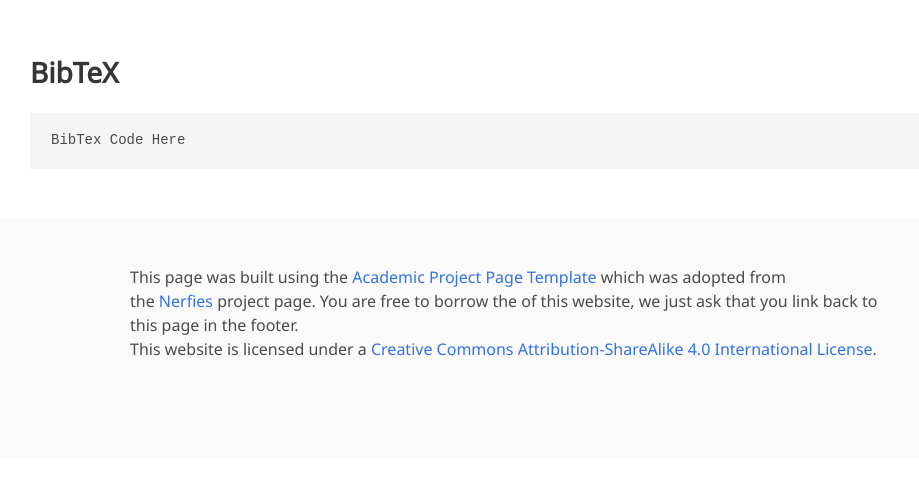
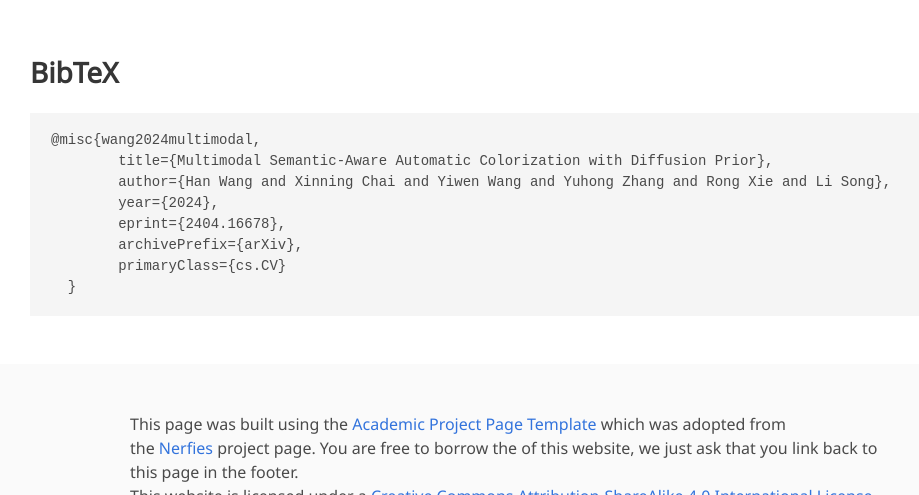
Before and after one commit to servuskk/ColorDiff-Image, a plain HTML site: page index.html in a window 1280 px wide. Shown: the part 4379-4874 px from the top of the page, without its empty margins (130-1049 px from the left). Before the commit the page ends 4836 px from the top, so only its background shows below. Drawn offline with nearby package versions, Linux system fonts and the light colour scheme; some icons are missing; a web font is replaced by a local one.

Commit message:
add bibtex

```diff
--- a/index.html
+++ b/index.html
@@ -101,7 +101,7 @@
 
                   <!-- Github link -->
                   <span class="link-block">
-                    <a href="https://github.com/ColorDiff-Image" target="_blank"
+                    <a href="https://github.com/servuskk/ColorDiff-Image" target="_blank"
                     class="external-link button is-normal is-rounded is-dark">
                     <span class="icon">
                       <i class="fab fa-github"></i>
@@ -112,7 +112,7 @@
 
                 <!-- ArXiv abstract Link -->
                 <span class="link-block">
-                  <a href="https://arxiv.org/abs/<ARXIV PAPER ID>" target="_blank"
+                  <a href="http://arxiv.org/abs/2404.16678" target="_blank"
                   class="external-link button is-normal is-rounded is-dark">
                   <span class="icon">
                     <i class="ai ai-arxiv"></i>
@@ -275,6 +275,7 @@
 
 <section class="hero is-small">
   <div class="hero-body">
+    <div class="container">
     <h2 class="title is-3">Ablation</h2>
     <div class="container">
       <div class="columns is-centered has-text-centered">
@@ -282,7 +283,7 @@
         <!-- Your image here -->
         <img src="static/images/ablation-1.png" />
       </div>
-
+    </div>
   </div>
 </div>
 </div>
@@ -323,7 +324,14 @@
   <section class="section" id="BibTeX">
     <div class="container is-max-desktop content">
       <h2 class="title">BibTeX</h2>
-      <pre><code>BibTex Code Here</code></pre>
+      <pre><code>@misc{wang2024multimodal,
+        title={Multimodal Semantic-Aware Automatic Colorization with Diffusion Prior},
+        author={Han Wang and Xinning Chai and Yiwen Wang and Yuhong Zhang and Rong Xie and Li Song},
+        year={2024},
+        eprint={2404.16678},
+        archivePrefix={arXiv},
+        primaryClass={cs.CV}
+  }</code></pre>
     </div>
 </section>
 <!--End BibTex citation -->
```
